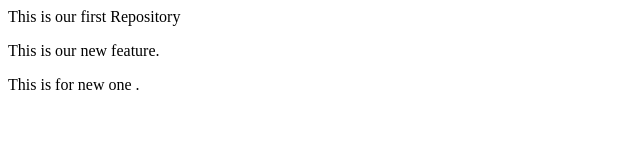
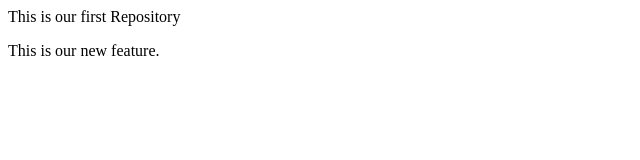
Before and after one commit to WinTalukder/localRepo, a plain HTML site: page LocalRepo/index.html in a window 1280 px wide. Shown: the whole page, without its empty margins (0-640 px from the left). Drawn offline with Linux system fonts and the light colour scheme.

Commit message:
Work in progress

```diff
--- a/LocalRepo/index.html
+++ b/LocalRepo/index.html
@@ -1,3 +1,2 @@
 <p>This is our first Repository</p>
 <p>This is our new feature.</p>
-<p>This is for new one .</p>
```
